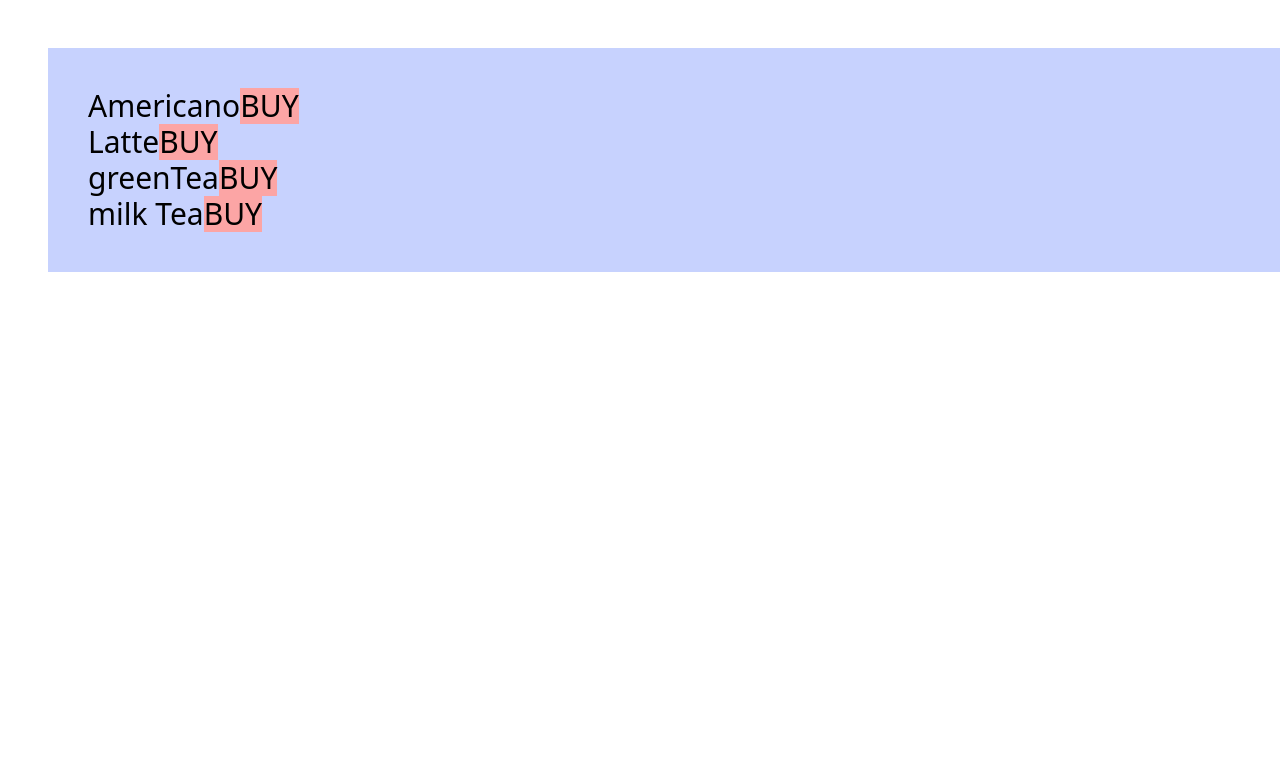
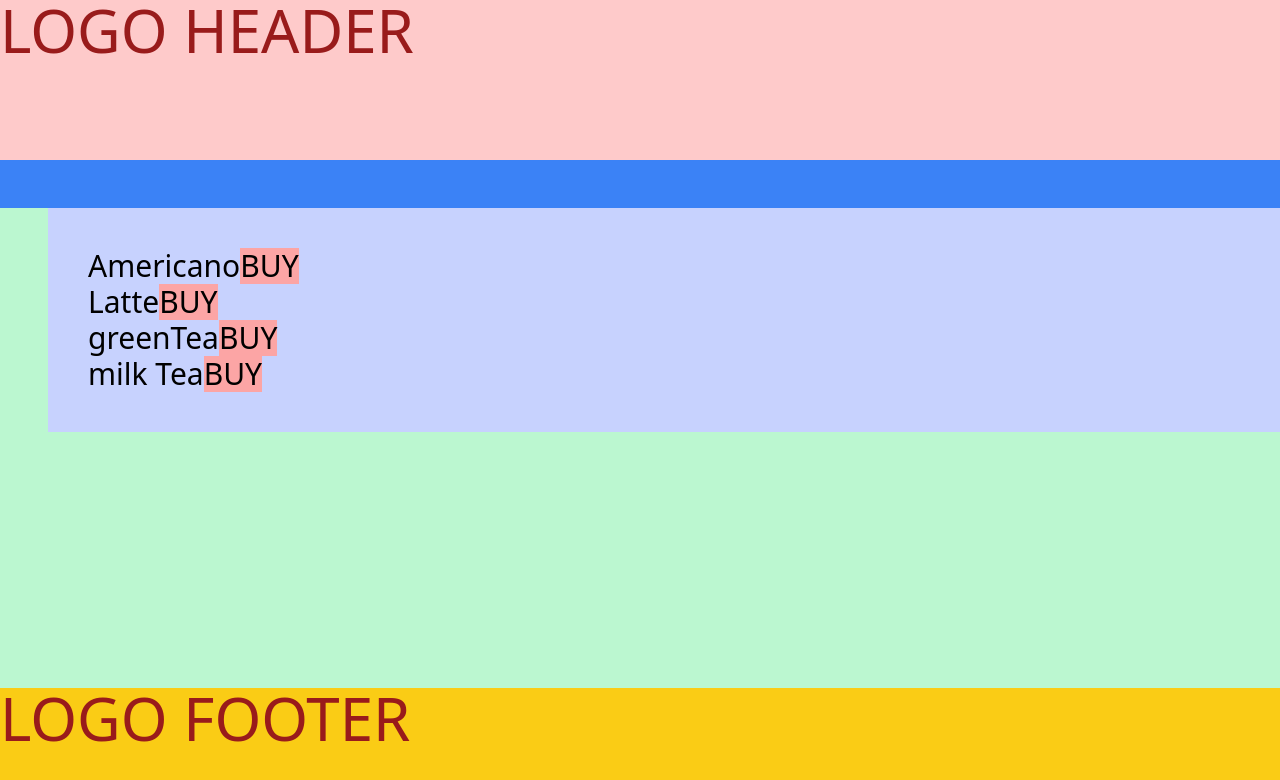
Before and after one commit to niftus13/r01, a React (Create React App) app: page / in a window 1280 px wide. Shown: the top 780 px of the page. Built offline with nearby package versions, Linux system fonts and the light colour scheme.

Commit message:
children

```diff
--- a/src/App.js
+++ b/src/App.js
@@ -1,6 +1,8 @@
 import Kiosk from "./components/Kiosk";
 import ZKiosk from "./components/zKiosk";
 import ZCounter from "./components/zcounter";
+import SampleLayout from "./layout/SampleLayout";
+import TemplatePage from "./layout/TemplatePage";
 
 
 function App() {
@@ -9,7 +11,12 @@ function App() {
     //   <Kiosk></Kiosk>
     // </div>
     <div>
-      <ZKiosk/>
+      <TemplatePage>
+        <div className="text-6xl text-red-800">LOGO HEADER</div>
+        <ZKiosk/>
+        <div className="text-6xl text-red-800">LOGO FOOTER</div>
+      </TemplatePage>
+
     </div>
   );
 }
--- /dev/null
+++ b/src/layout/SampleLayout.js
@@ -0,0 +1,12 @@
+const SampleLayout = ({children}) => {
+    return (
+        <div className="bg-blue-400 m-12 w-full p-12">
+            <div className="h-[10vh] bg-red-400">
+                LOGO
+            </div>
+            {children}
+        </div>
+     );
+}
+
+export default SampleLayout;
--- /dev/null
+++ b/src/layout/TemplatePage.js
@@ -0,0 +1,22 @@
+const TemplatePage = ({children}) => {
+
+    console.log("children....................")
+    console.log(children)
+
+    const [header, main, footer] = children
+    return (
+        <div className="w-100 bg-blue-500 justify-center items-center h-[100vh]">
+            <div className="h-[20vh] bg-red-200">
+                {header}
+            </div>
+            <div className="h-[60vh] bg-green-200">
+                {main}
+            </div>
+            <div className="h-[20vh] bg-yellow-400">
+                {footer}
+            </div>
+        </div>
+     );
+}
+
+export default TemplatePage;
```
